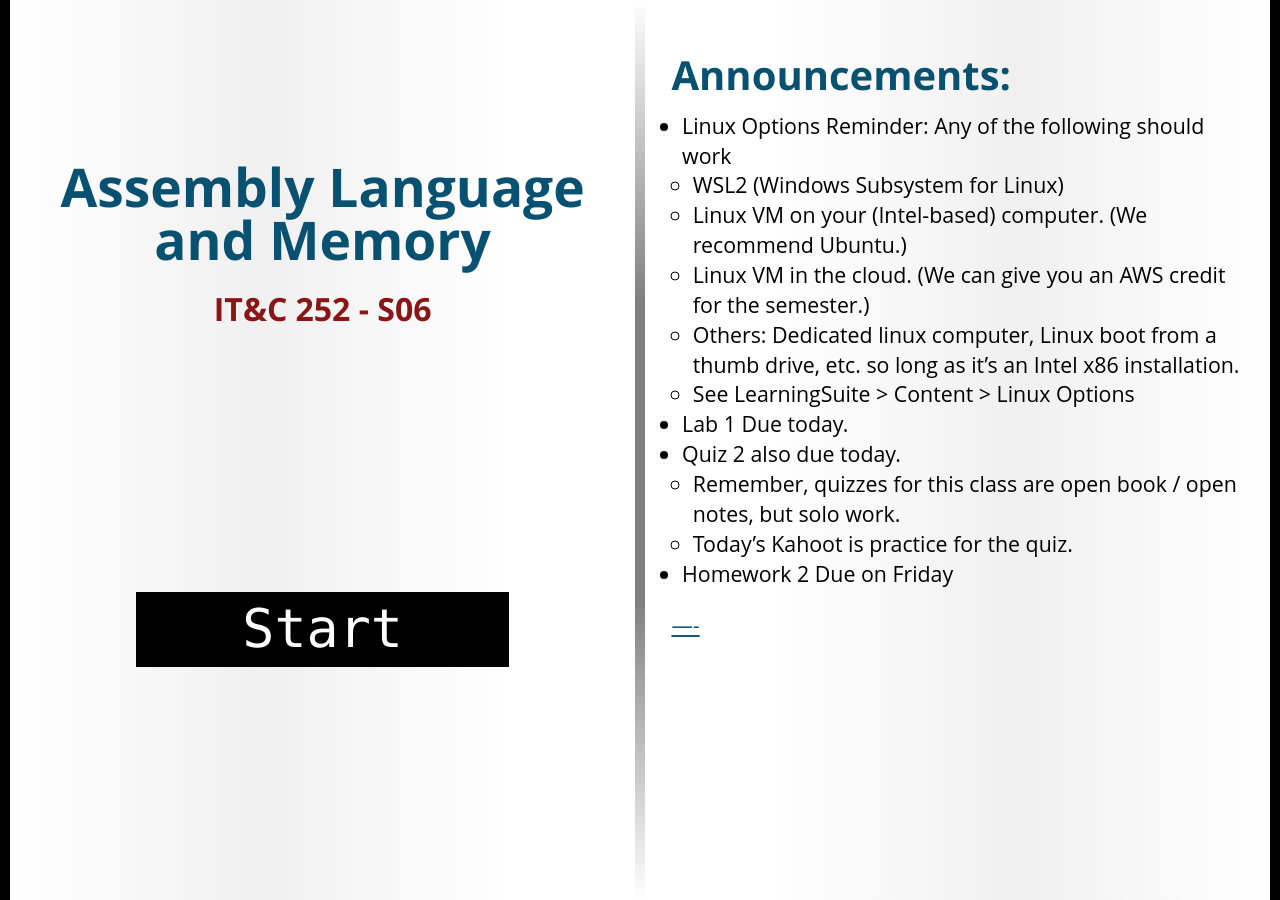
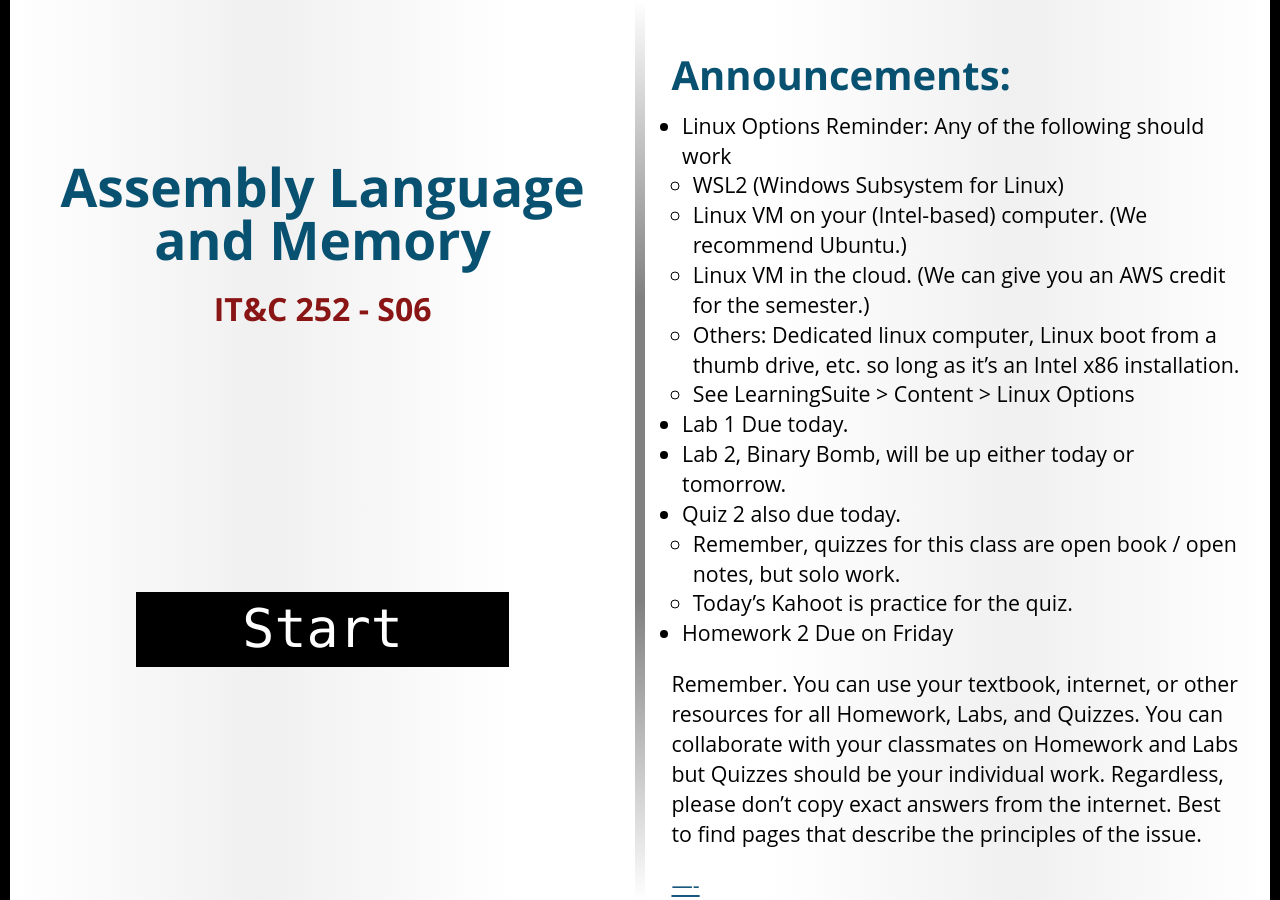
Before and after one commit to bredd/byu-itc-252.github.io, a Jekyll site: the page built from _welcome/S06.md, in a window 1280 px wide. Built offline with Jekyll 4.4.1, drawn with Linux system fonts in a browser that asks for light colours; some web fonts are replaced.

Commit message:
S06 another update

```diff
--- a/_welcome/S06.md
+++ b/_welcome/S06.md
@@ -10,9 +10,12 @@ session: S06
     * Others: Dedicated linux computer, Linux boot from a thumb drive, etc. so long as it's an Intel x86 installation.
     * See LearningSuite > Content > Linux Options
 * Lab 1 Due today.
+* Lab 2, Binary Bomb, will be up either today or tomorrow.
 * Quiz 2 also due today.
     * Remember, quizzes for this class are open book / open notes, but solo work.
     * Today's Kahoot is practice for the quiz.
 * Homework 2 Due on Friday
 
+Remember. You can use your textbook, internet, or other resources for all Homework, Labs, and Quizzes. You can collaborate with your classmates on Homework and Labs but Quizzes should be your individual work. Regardless, please don't copy exact answers from the internet. Best to find pages that describe the principles of the issue.
+
 [----](https://itc252.dicax.org/Extra/S06-Operands.png)
```
